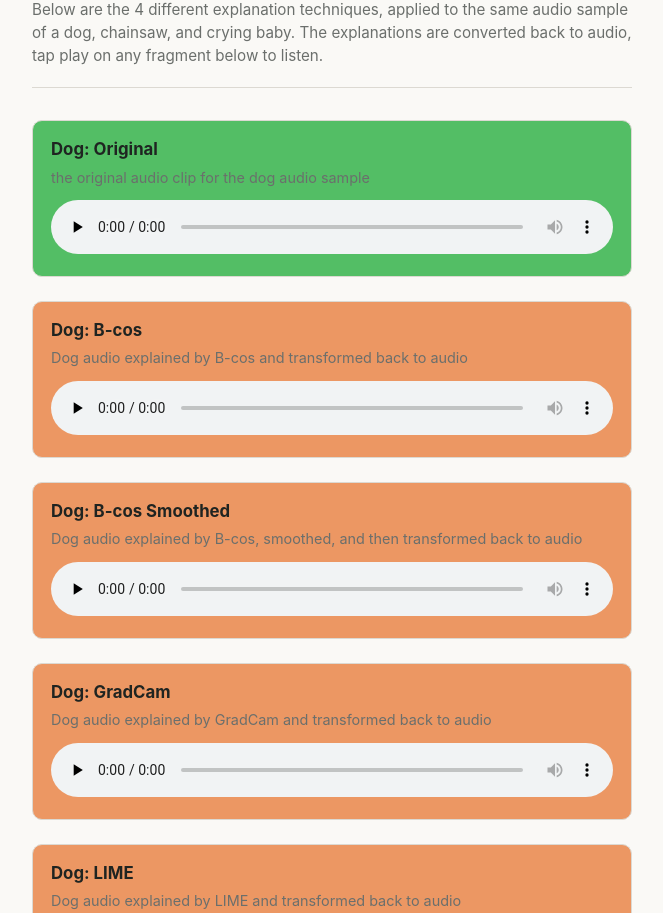
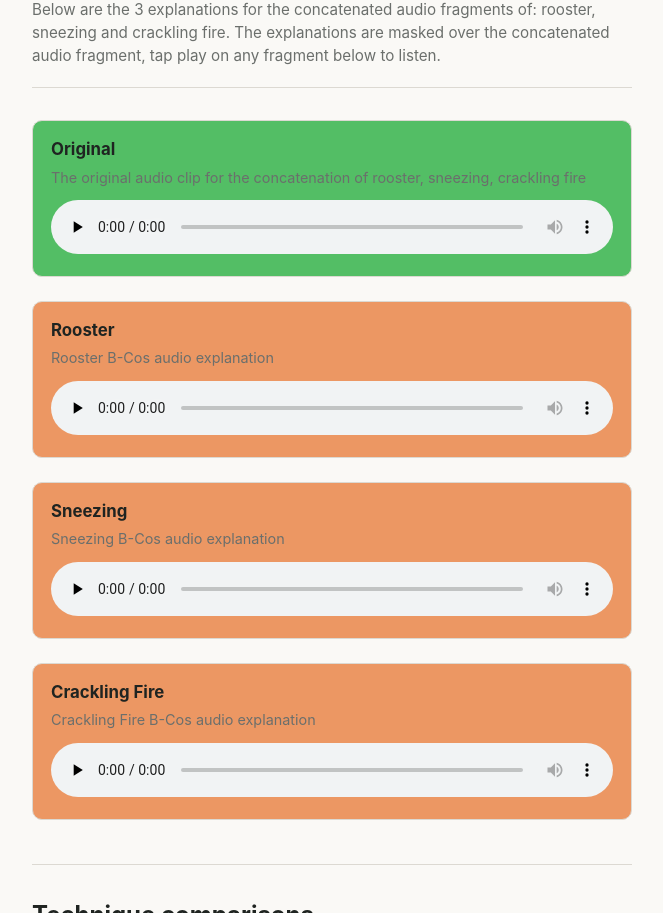
Before and after one commit to JorisHeemskerk/JorisHeemskerk.github.io, a plain HTML site: page HCML_audio_examples/index.html in a window 1280 px wide. Shown: the part 75-988 px from the top of the page, without its empty margins (308-971 px from the left). Drawn offline with Linux system fonts and the light colour scheme.

Commit message:
Add concatenated explanations

```diff
--- a/HCML_audio_examples/index.html
+++ b/HCML_audio_examples/index.html
@@ -97,13 +97,56 @@
   -->
 
   <header>
+    <h1>B-Cos masking on concatenated audiofragments</h1>
+    <p>Below are the 3 explanations for the concatenated audio fragments of: rooster, sneezing and crackling fire. The explanations are masked over the concatenated audio fragment, tap play on any fragment below to listen.</p>
+  </header>
+
+  <div class="fragment", style="background:#53BE65">
+    <h2>Original</h2>
+    <p class="caption">The original audio clip for the concatenation of rooster, sneezing, crackling fire</p>
+    <audio controls preload="none">
+      <source src="audio/complete.wav" type="audio/wav">
+      Your browser does not support the audio element.
+    </audio>
+  </div>
+
+  <div class="fragment">
+    <h2>Rooster</h2>
+    <p class="caption">Rooster B-Cos audio explanation</p>
+    <audio controls preload="none">
+      <source src="audio/rooster.wav" type="audio/wav">
+      Your browser does not support the audio element.
+    </audio>
+  </div>
+
+  <div class="fragment">
+    <h2>Sneezing</h2>
+    <p class="caption">Sneezing B-Cos audio explanation</p>
+    <audio controls preload="none">
+      <source src="audio/sneeze.wav" type="audio/wav">
+      Your browser does not support the audio element.
+    </audio>
+  </div>
+
+  <div class="fragment">
+    <h2>Crackling Fire</h2>
+    <p class="caption">Crackling Fire B-Cos audio explanation</p>
+    <audio controls preload="none">
+      <source src="audio/crackling_fire.wav" type="audio/wav">
+      Your browser does not support the audio element.
+    </audio>
+  </div>
+
+  <header></header> <!--for the horizontal dividing line-->
+
+  <header>
     <h1>Technique comparisons</h1>
     <p>Below are the 4 different explanation techniques, applied to the same audio sample of a dog, chainsaw, and crying baby. The explanations are converted back to audio, tap play on any fragment below to listen.</p>
   </header>
 
   <div class="fragment", style="background:#53BE65">
     <h2>Dog: Original</h2>
-    <p class="caption">the original audio clip for the dog audio sample</p>
+    <p class="caption">The original audio clip for the dog audio sample</p>
     <audio controls preload="none">
       <source src="audio/dog_lime_short.wav" type="audio/wav">
       Your browser does not support the audio element.
@@ -150,7 +193,7 @@
 
     <div class="fragment", style="background:#53BE65">
     <h2>Chainsaw: Original</h2>
-    <p class="caption">the original audio clip for the chainsaw audio sample</p>
+    <p class="caption">The original audio clip for the chainsaw audio sample</p>
     <audio controls preload="none">
       <source src="audio/chainsaw_gradcam_clip_45s_5s.wav" type="audio/wav">
       Your browser does not support the audio element.
@@ -198,7 +241,7 @@
 
     <div class="fragment", style="background:#53BE65">
     <h2>Crying Baby: Original</h2>
-    <p class="caption">the original audio clip for the crying baby audio sample</p>
+    <p class="caption">The original audio clip for the crying baby audio sample</p>
     <audio controls preload="none">
       <source src="audio/crying_baby_gradcam_clip_25s_5s.wav" type="audio/wav">
       Your browser does not support the audio element.
```
Also changed, not shown: 4 other files.
